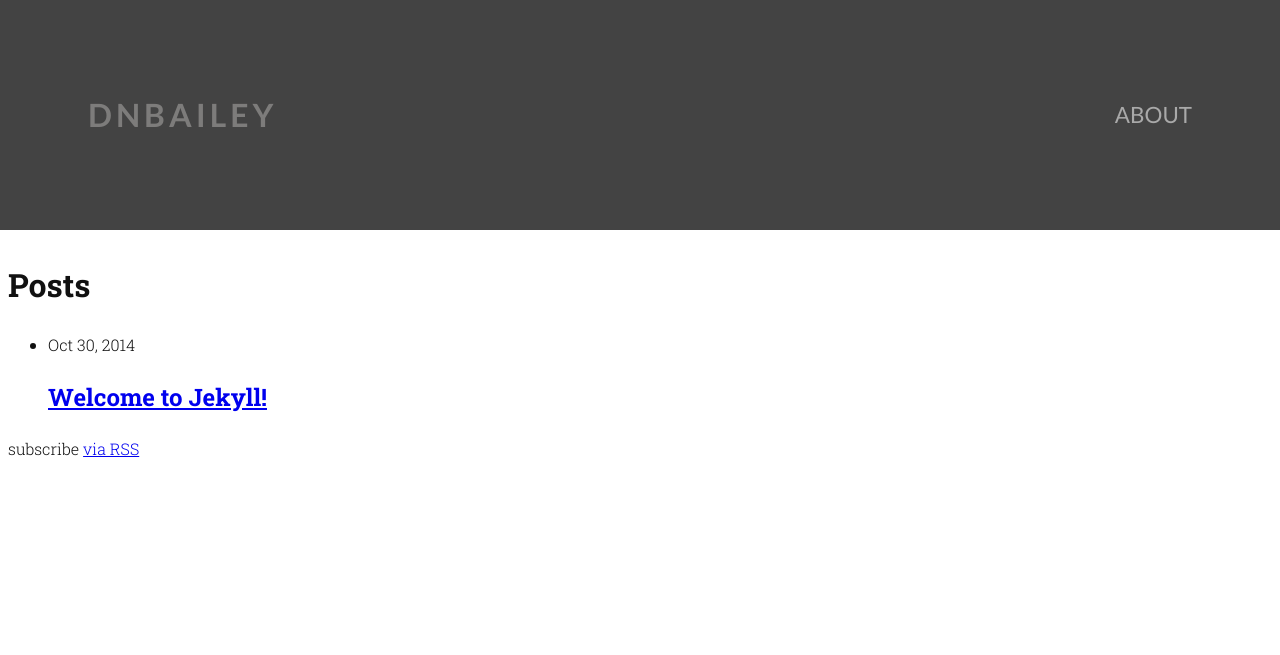
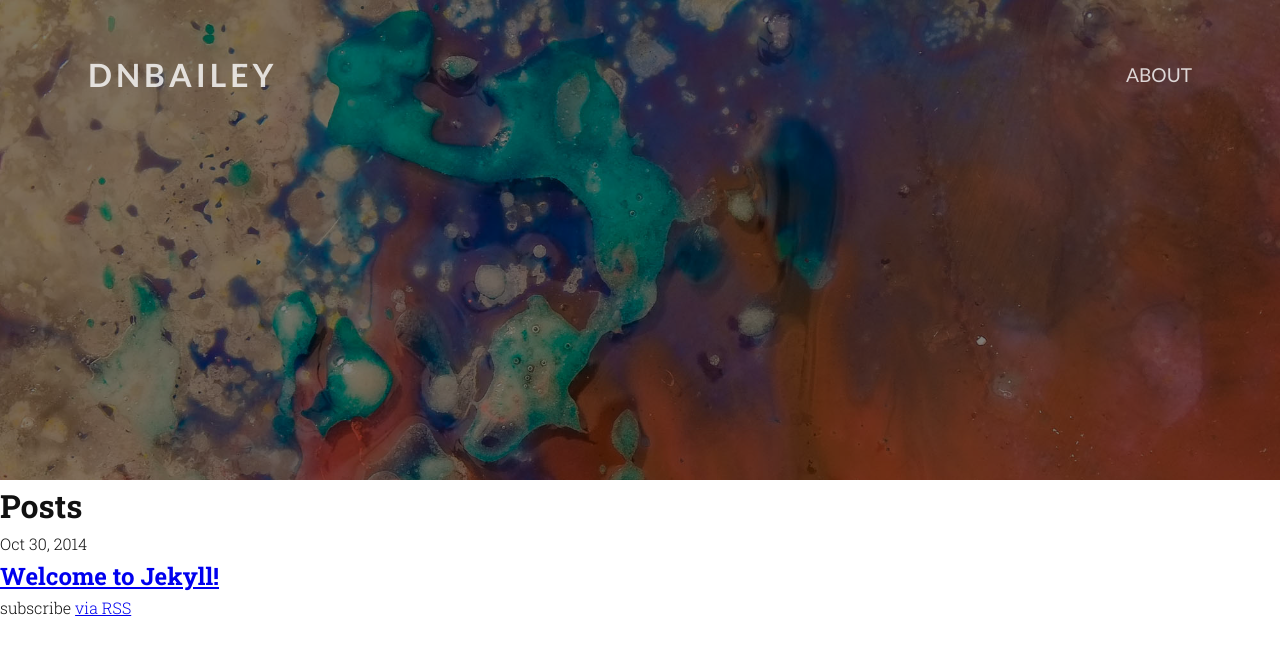
Before and after one commit to dnbailey/dnbailey.github.io.bak, a Jekyll site: the page built from index.html, in a window 1280 px wide. Shown: the top 655 px of the page. Built offline with Jekyll 4.4.1, drawn with Linux system fonts in a browser that asks for light colours.

Commit message:
Add banner and adjust header to fit

```diff
--- a/_layouts/default.html
+++ b/_layouts/default.html
@@ -6,6 +6,9 @@
   <body>
 
     {% include header.html %}
+
+    <div class="banner">
+    </div>
 
     <div class="page-content">
       <div class="wrapper">
--- a/_sass/_layout.scss
+++ b/_sass/_layout.scss
@@ -1,31 +1,43 @@
 /* Layout */
 
+// Reset
+body, h1, h2, h3, h4, h5, h6, p, blockquote, pre, hr, dl, dd, ol, ul, figure { margin: 0; padding: 0; }
+
 // Site Header
-.site-header { position: fixed; top: 0; left: 0; width: 100%; height: 150px; background: $grey-color; z-index: 10000; overflow: hidden; @include transition(all, 0.3s, ease-in-out);
+.site-header { position: fixed; top: 0; left: 0; width: 100%; z-index: 10000; background: rgb(255,255,255); overflow: hidden; @include transition(all, 0.3s, ease-in-out);
     .block { width: 100%; }
     h1, nav { display: block; margin: 0 auto; text-align: center; }
+    nav { display: none; }
     h1, nav a { line-height: 75px; @include transition(all, 0.3s, ease-in-out); }
-    h1 { text-transform: uppercase; color: $grey-color-light; letter-spacing: 4px; font-size: 2em; margin: 0; }
-    nav a { font-family: $header-font-family; text-transform: uppercase; color: $grey-color-light; margin: 0 0 0 0; font-size: 1.4em;
+    h1 { text-transform: uppercase; letter-spacing: 4px; font-size: 2em; margin: 0; }
+    nav a { font-family: $header-font-family; text-transform: uppercase; color: $grey-color-light; margin: 0 0 0 0; font-size: 1.2em;
         &:hover { color: #333; }
     }
     // Reduced Size Header
-    &.site-header-shrink { height: 90px; @include opacity(0.98);
-        h1, nav a { line-height: 45px; }
-        h1 { font-size: 1.5em; }
-        nav a { font-size: 1em; }
+    &.site-header-shrink { @include opacity(0.97); background: $grey-color;
+        h1, nav a { line-height: 50px; }
+        h1 { font-size: 0.85em;
+            a {color: $grey-color-light; }
+        }
+        nav a { font-size: 0.85em; }
     }
 }
 
+// Banner
+.banner { width: 100%; height: 30em; overflow: hidden; background: url('/images/banner.jpg'); background-size: cover;
+    &:before { content: " "; background: rgba(0,0,0,0.5); display: block; width: 100%; height: 100%; }
+}
+
 // Page Content
-.page-content { padding-top: 150px; @include transition(all, 0.3s, ease-in-out); }
+.page-content { }
 
 @media screen and (min-width: 55em) {
     // Site Header
-    .site-header { height: 230px;
+    .site-header { background: none;
         .block { width: 90%; max-width: 69em; margin: 0 auto; padding: 0 1.875em; }
         h1, nav { display: inline-block; position: relative; }
-        h1, nav a { line-height: 230px; }
+        h1, nav a { line-height: 150px; }
+        h1 a, nav a { color: rgba(255,255,255,0.8); }
         h1 { float: left; }
         nav { float: right; }
         // Reduced Size Header
@@ -34,6 +46,6 @@
         }
     }
 
-    // Page Content
-    .page-content { padding-top: 230px; }
+    // Banner
+    .banner { max-height: 50em; }
 }
```
Also changed, not shown: images/banner.jpg (added).
